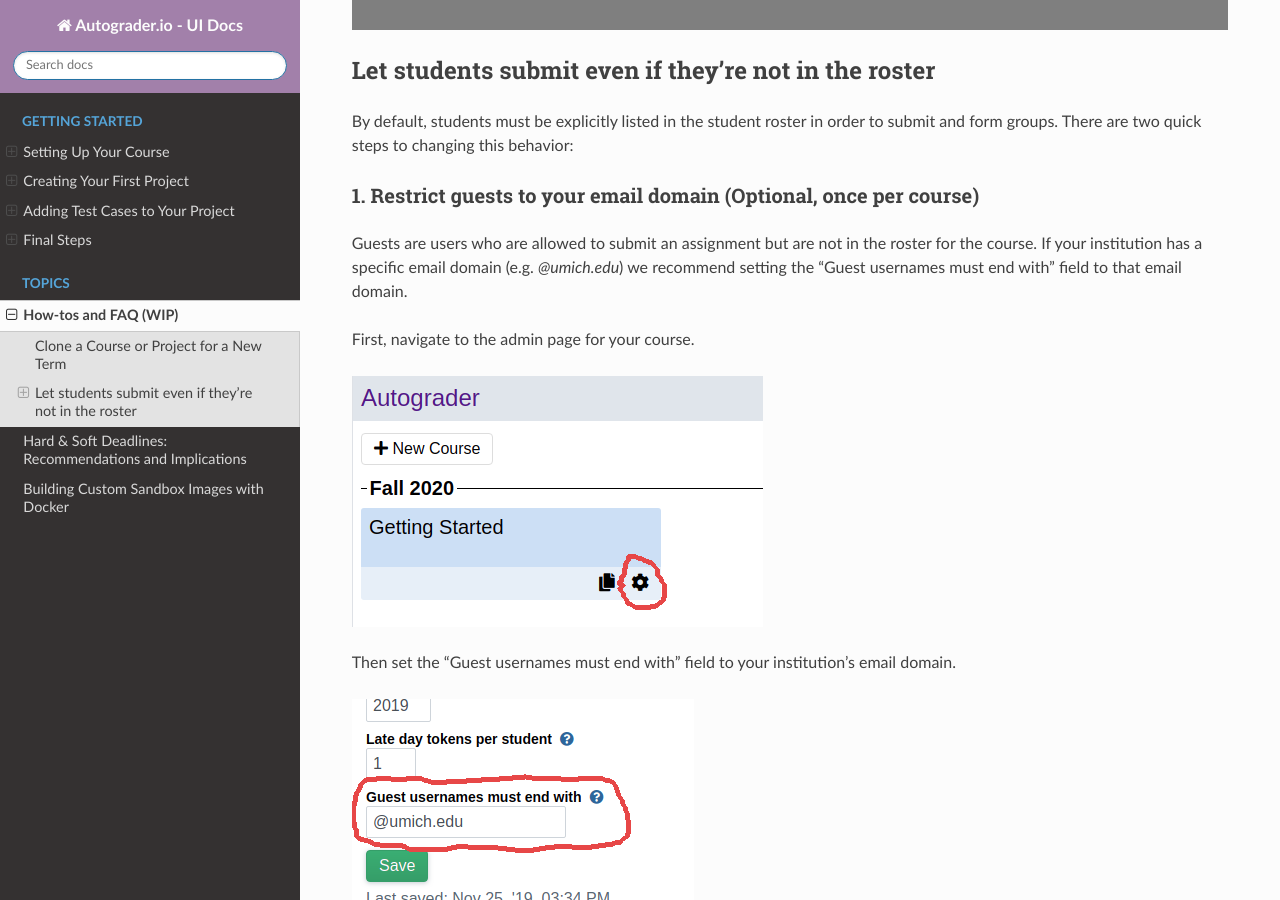
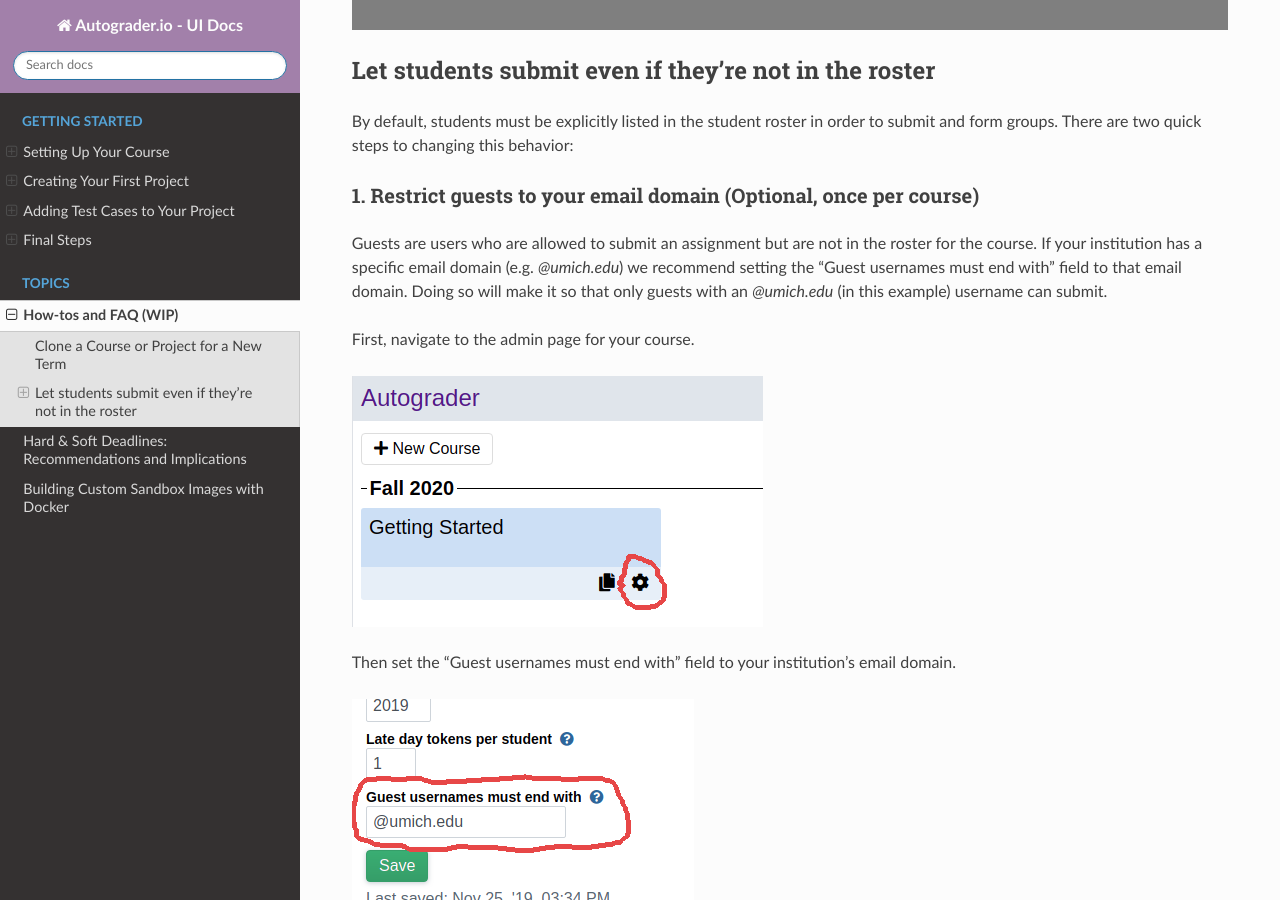
Before and after one commit to eecs-autograder/autograder.io, a Sphinx documentation site: the page built from docs/how_tos.rst, in a window 1280 px wide and 900 px high, scrolled down 1257 px. Built offline with Sphinx 7.4.7 and the Read the Docs theme 2.0.0, drawn with Linux system fonts in a browser that asks for light colours.

Commit message:
Added sentence about effect of the 'Guest usernames must end with' setting.

```diff
--- a/docs/how_tos.rst
+++ b/docs/how_tos.rst
@@ -29,7 +29,8 @@
 Guests are users who are allowed to submit an assignment but are not in the
 roster for the course. If your institution has a specific email domain
 (e.g. `@umich.edu`) we recommend setting the "Guest usernames must end with"
-field to that email domain.
+field to that email domain. Doing so will make it so that only guests with an
+`@umich.edu` (in this example) username can submit.
 
 First, navigate to the admin page for your course.
 
```
